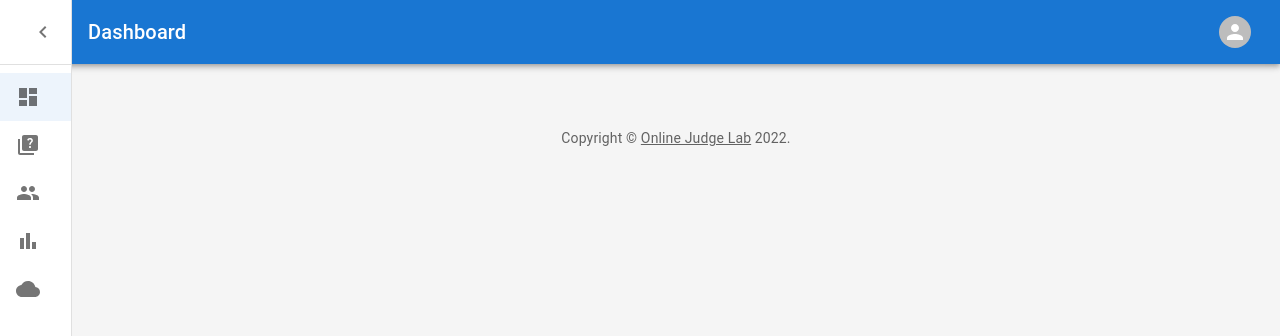
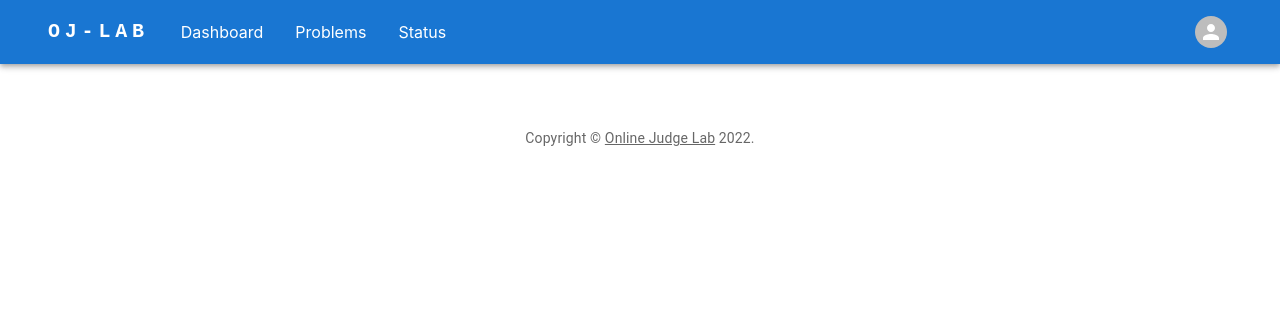
Before and after one commit to oj-lab/frontend, a React (Create React App) app: page /Dashboard in a window 1280 px wide. Shown: the top 336 px of the page. Built offline with nearby package versions, Linux system fonts and the light colour scheme.

Commit message:
Add an appbar above the page.

```diff
--- a/src/components/AccountMenu.tsx
+++ b/src/components/AccountMenu.tsx
@@ -22,7 +22,7 @@ const AccountMenu: React.FC = () => {
 
   return (
     <React.Fragment>
-      <Box sx={{ display: 'flex', alignItems: 'center', textAlign: 'center' }}>
+      <Box sx={{ display: 'flex', alignItems: 'center', textAlign: 'center', ml: 'auto' }}>
         <Tooltip title="Account">
           <IconButton
             onClick={handleClick}
--- a/src/components/Dashboard.tsx
+++ b/src/components/Dashboard.tsx
@@ -1,59 +1,15 @@
 import React from 'react';
-import { styled, createTheme, ThemeProvider } from '@mui/material/styles';
-import CssBaseline from '@mui/material/CssBaseline';
-import MuiDrawer from '@mui/material/Drawer';
-import Box from '@mui/material/Box';
+import Container from '@mui/material/Container';
 import AppBar from '@mui/material/AppBar';
-import Toolbar from '@mui/material/Toolbar';
-import List from '@mui/material/List';
+import ToolBar from '@mui/material/Toolbar';
 import Typography from '@mui/material/Typography';
-import Divider from '@mui/material/Divider';
-import IconButton from '@mui/material/IconButton';
-import Container from '@mui/material/Container';
-import MenuIcon from '@mui/icons-material/Menu';
-import ChevronLeftIcon from '@mui/icons-material/ChevronLeft';
-import ListItems, { Props } from './ListItems';
+import { ListItems, Props } from './ListItems';
 import Copyright from './Copyright';
 import AccountMenu from './AccountMenu';
 
 
-const drawerWidth = 240;
-
-const Drawer = styled(MuiDrawer, { shouldForwardProp: (prop) => prop !== 'open' })(
-  ({ theme, open }) => ({
-    '& .MuiDrawer-paper': {
-      position: 'relative',
-      whiteSpace: 'nowrap',
-      width: drawerWidth,
-      transition: theme.transitions.create('width', {
-        easing: theme.transitions.easing.sharp,
-        duration: theme.transitions.duration.enteringScreen,
-      }),
-      boxSizing: 'border-box',
-      ...(!open && {
-        overflowX: 'hidden',
-        transition: theme.transitions.create('width', {
-          easing: theme.transitions.easing.sharp,
-          duration: theme.transitions.duration.leavingScreen,
-        }),
-        width: theme.spacing(7),
-        [theme.breakpoints.up('sm')]: {
-          width: theme.spacing(9),
-        },
-      }),
-    },
-  }),
-);
-
-const mdTheme = createTheme();
-
-
 const DashboardContent: React.FC<Props> = (props) => {
-  const [open, setOpen] = React.useState(false);
   const [currentUser, setCurrentUser] = React.useState(null);
-  const toggleDrawer = () => {
-    setOpen(!open);
-  };
 
   // TODO: get user session
   React.useEffect(() => {
@@ -61,78 +17,40 @@ const DashboardContent: React.FC<Props> = (props) => {
   });
 
   return (
-    <ThemeProvider theme={mdTheme}>
-      <Box sx={{ display: 'flex' }}>
-        <CssBaseline />
-        <AppBar position="absolute">
-          <Toolbar
-            sx={{
-              pr: '24px', // keep right padding when drawer closed
-            }}
-          >
-            <IconButton
-              edge="start"
-              color="inherit"
-              aria-label="open drawer"
-              onClick={toggleDrawer}
+    <React.Fragment>
+      <AppBar position='static'>
+        <Container maxWidth='xl'>
+          <ToolBar>
+            <Typography
+              variant="h6"
+              noWrap
+              component="a"
+              href="/"
               sx={{
-                marginRight: '36px',
-                ...(open && { display: 'none' }),
+                mr: 2,
+                display: { xs: 'none', md: 'flex' },
+                fontFamily: 'monospace',
+                fontWeight: 700,
+                letterSpacing: '.3rem',
+                color: 'inherit',
+                textDecoration: 'none',
               }}
             >
-              <MenuIcon />
-            </IconButton>
-            <Typography
-              component="h1"
-              variant="h6"
-              color="inherit"
-              noWrap
-              sx={{ flexGrow: 1 }}
-            >
-              Dashboard
+              OJ-LAB
             </Typography>
+
+            <ListItems selectedItem={props.selectedItem} />
+
             <AccountMenu />
-          </Toolbar>
-        </AppBar>
-        <Drawer variant="permanent" open={open}>
-          <Toolbar
-            sx={{
-              display: 'flex',
-              alignItems: 'center',
-              justifyContent: 'flex-end',
-              px: [1],
-            }}
-          >
-            <IconButton onClick={toggleDrawer}>
-              <ChevronLeftIcon />
-            </IconButton>
-          </Toolbar>
-          <Divider />
-          <List component="nav">
-            <ListItems selectedItem={props.selectedItem} />
-          </List>
-        </Drawer>
-        <Box
-          component="main"
-          sx={{
-            backgroundColor: (theme) =>
-              theme.palette.mode === 'light'
-                ? theme.palette.grey[100]
-                : theme.palette.grey[900],
-            flexGrow: 1,
-            height: '100vh',
-            overflow: 'auto',
-          }}
-        >
-          <Toolbar />
-          {/* TODO: add more page here */}
-          {props.selectedItem === 'Dashboard' ? undefined : undefined}
-          <Container maxWidth="lg" sx={{ mt: 4, mb: 4 }}>
-            <Copyright sx={{ pt: 4 }} />
-          </Container>
-        </Box>
-      </Box>
-    </ThemeProvider>
+
+          </ToolBar>
+        </Container>
+      </AppBar>
+      <Container maxWidth="lg" sx={{ mt: 4, mb: 4 }}>
+        <Copyright sx={{ pt: 4 }} />
+      </Container>
+    </React.Fragment>
+
   );
 }
 
@@ -140,4 +58,5 @@ const Dashboard: React.FC<Props> = (props) => {
   return <DashboardContent selectedItem={props.selectedItem} />;
 }
 
+
 export default Dashboard;
--- a/src/components/ListItems.tsx
+++ b/src/components/ListItems.tsx
@@ -1,53 +1,40 @@
 import React from 'react';
-import ListItemButton from '@mui/material/ListItemButton';
-import ListItemIcon from '@mui/material/ListItemIcon';
-import ListItemText from '@mui/material/ListItemText';
-import DashboardIcon from '@mui/icons-material/Dashboard';
-import CloudIcon from '@mui/icons-material/Cloud';
-import PeopleIcon from '@mui/icons-material/People';
-import BarChartIcon from '@mui/icons-material/BarChart';
-import QuizIcon from '@mui/icons-material/Quiz';
+import List from '@mui/material/List';
+import ListItem from '@mui/material/ListItem';
+import Stack from '@mui/material/Stack';
+import { NavLink } from 'react-router-dom';
+import { styled } from "@mui/system";
 
 
 export interface Props {
   selectedItem: 'Dashboard' | 'Problems'
 }
 
-const ListItems: React.FC<Props> = (props) => {
+const NavbarLink = styled(NavLink)({
+  color: "inherit",
+  textDecoration: "none",
+  textTransform: "none",
+});
+
+export const ListItems: React.FC<Props> = (props) => {
+  // TODO: underline current page by props.selectedItem
   return (
-    <React.Fragment>
-      <ListItemButton href='/Dashboard' selected={props.selectedItem === "Dashboard"}>
-        <ListItemIcon>
-          <DashboardIcon />
-        </ListItemIcon>
-        <ListItemText primary="Dashboard" />
-      </ListItemButton>
-      <ListItemButton href='/Problems' selected={props.selectedItem === "Problems"}>
-        <ListItemIcon>
-          <QuizIcon />
-        </ListItemIcon>
-        <ListItemText primary="Problems" />
-      </ListItemButton>
-      <ListItemButton>
-        <ListItemIcon>
-          <PeopleIcon />
-        </ListItemIcon>
-        <ListItemText primary="Users" />
-      </ListItemButton>
-      <ListItemButton>
-        <ListItemIcon>
-          <BarChartIcon />
-        </ListItemIcon>
-        <ListItemText primary="Reports" />
-      </ListItemButton>
-      <ListItemButton>
-        <ListItemIcon>
-          <CloudIcon />
-        </ListItemIcon>
-        <ListItemText primary="Machines" />
-      </ListItemButton>
-    </React.Fragment>
+    <List component={Stack} direction='row'>
+      <ListItem button>
+        <NavbarLink to='/Dashboard'>
+          Dashboard
+        </NavbarLink>
+      </ListItem>
+      <ListItem button>
+        <NavbarLink to='/Problems'>
+          Problems
+        </NavbarLink>
+      </ListItem>
+      <ListItem button>
+        <NavbarLink to='/Status'>
+          Status
+        </NavbarLink>
+      </ListItem>
+    </List>
   );
 }
-
-export default ListItems;
```
